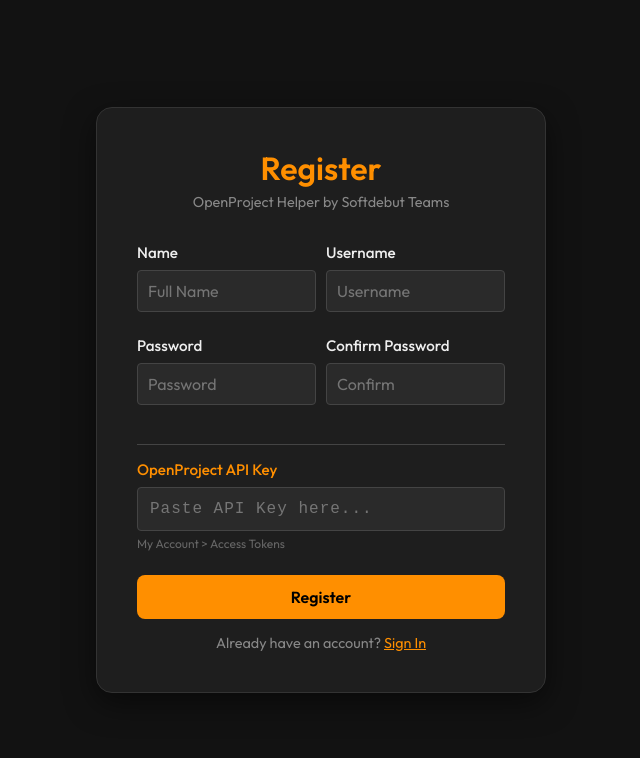
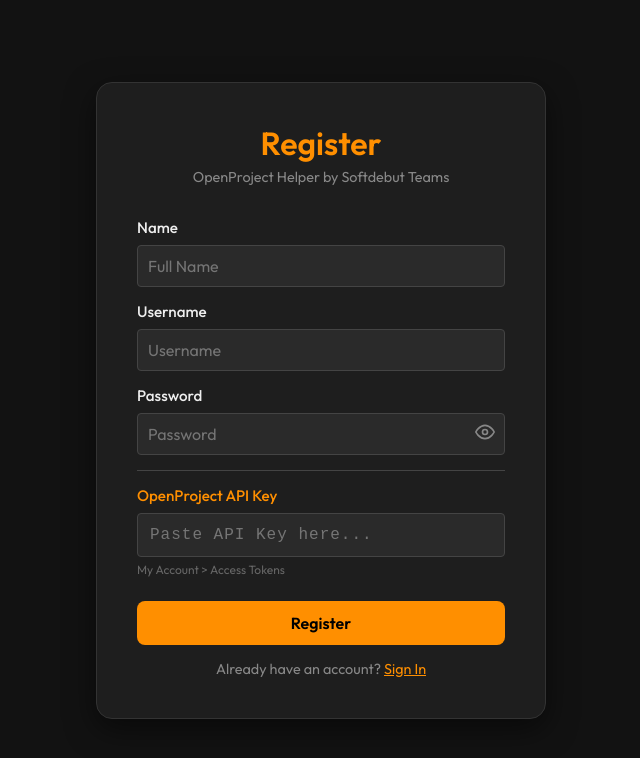
Before and after one commit to nutthapong-sdb/sdb-openproject-poc, a website: page public/login.html in a window 1280 px wide. Both pictures are taken after a click on the link "Register". Shown: the whole page, without its empty margins (319-959 px from the left). Drawn offline with nearby package versions, Linux system fonts and the light colour scheme; some packages are replaced by stand-ins of ours; a script that the page names is missing.

Commit message:
Update login.html

```diff
--- a/public/login.html
+++ b/public/login.html
@@ -44,29 +44,33 @@
 
         <!-- Register Form (Hidden by default) -->
         <form id="registerForm" style="text-align: left; display: none;">
-            <div style="display: flex; gap: 10px;">
-                <div class="form-group" style="flex: 1;">
+
+            <!-- Vertically Stacked Fields -->
+            <div class="form-group" style="margin-bottom: 15px;">
                 <label for="name">Name</label>
                 <input type="text" id="name" placeholder="Full Name" required
                     style="width: 100%; padding: 10px; background: #2a2a2a; border: 1px solid #444; color: white; border-radius: 4px;">
             </div>
-                <div class="form-group" style="flex: 1;">
+
+            <div class="form-group" style="margin-bottom: 15px;">
                 <label for="username">Username</label>
                 <input type="text" id="username" placeholder="Username" required
                     style="width: 100%; padding: 10px; background: #2a2a2a; border: 1px solid #444; color: white; border-radius: 4px;">
             </div>
-            </div>
 
-            <div style="display: flex; gap: 10px;">
-                <div class="form-group" style="flex: 1;">
+            <div class="form-group" style="margin-bottom: 15px; position: relative;">
                 <label for="password">Password</label>
+                <div style="position: relative;">
                     <input type="password" id="password" placeholder="Password" required
-                        style="width: 100%; padding: 10px; background: #2a2a2a; border: 1px solid #444; color: white; border-radius: 4px;">
-                </div>
-                <div class="form-group" style="flex: 1;">
-                    <label for="confirmPassword">Confirm Password</label>
-                    <input type="password" id="confirmPassword" placeholder="Confirm" required
-                        style="width: 100%; padding: 10px; background: #2a2a2a; border: 1px solid #444; color: white; border-radius: 4px;">
+                        style="width: 100%; padding: 10px; padding-right: 40px; background: #2a2a2a; border: 1px solid #444; color: white; border-radius: 4px;">
+
+                    <!-- Eye Icon Toggle -->
+                    <span id="togglePassword" style="position: absolute; right: 10px; top: 50%; transform: translateY(-50%); cursor: pointer; color: #888;">
+                        <svg xmlns="http://www.w3.org/2000/svg" width="20" height="20" viewBox="0 0 24 24" fill="none" stroke="currentColor" stroke-width="2" stroke-linecap="round" stroke-linejoin="round">
+                            <path d="M1 12s4-8 11-8 11 8 11 8-4 8-11 8-11-8-11-8z"></path>
+                            <circle cx="12" cy="12" r="3"></circle>
+                        </svg>
+                    </span>
                 </div>
             </div>
 
@@ -95,6 +99,17 @@
             // fetch('/api/user').then(res => {
             //     if (res.ok) window.location.href = '/';
             // });
+
+            // Toggle Password Visibility
+            $('#togglePassword').on('click', function() {
+                const passwordInput = $('#password');
+                const type = passwordInput.attr('type') === 'password' ? 'text' : 'password';
+                passwordInput.attr('type', type);
+
+                // Toggle Eye Icon Style (Optional: Strike-through if hidden/shown logic wanted,
+                // but simple toggle is enough for now)
+                $(this).css('color', type === 'text' ? '#fff' : '#888');
+            });
 
             // Toggle Forms
             $('#showRegister').on('click', function (e) {
@@ -151,13 +166,9 @@
                 const name = $('#name').val().trim();
                 const username = $('#username').val().trim();
                 const password = $('#password').val();
-                const confirmPassword = $('#confirmPassword').val();
                 const apikey = $('#apikey').val().trim();
 
-                if (password !== confirmPassword) {
-                    Swal.fire('Error', 'Passwords do not match', 'error');
-                    return;
-                }
+                // Removed Confirm Password Check
 
                 $('#regBtn').prop('disabled', true);
                 $('#regBtnText').hide();
@@ -167,7 +178,7 @@
                     const res = await fetch('/api/register', {
                         method: 'POST',
                         headers: { 'Content-Type': 'application/json' },
-                        body: JSON.stringify({ name, username, password, apikey })
+                        body: JSON.stringify({ name, username, password, apikey }) // Removed confirmPassword logic
                     });
 
                     const data = await res.json();
```
Lines whose indentation alone changed are shown as unchanged.
